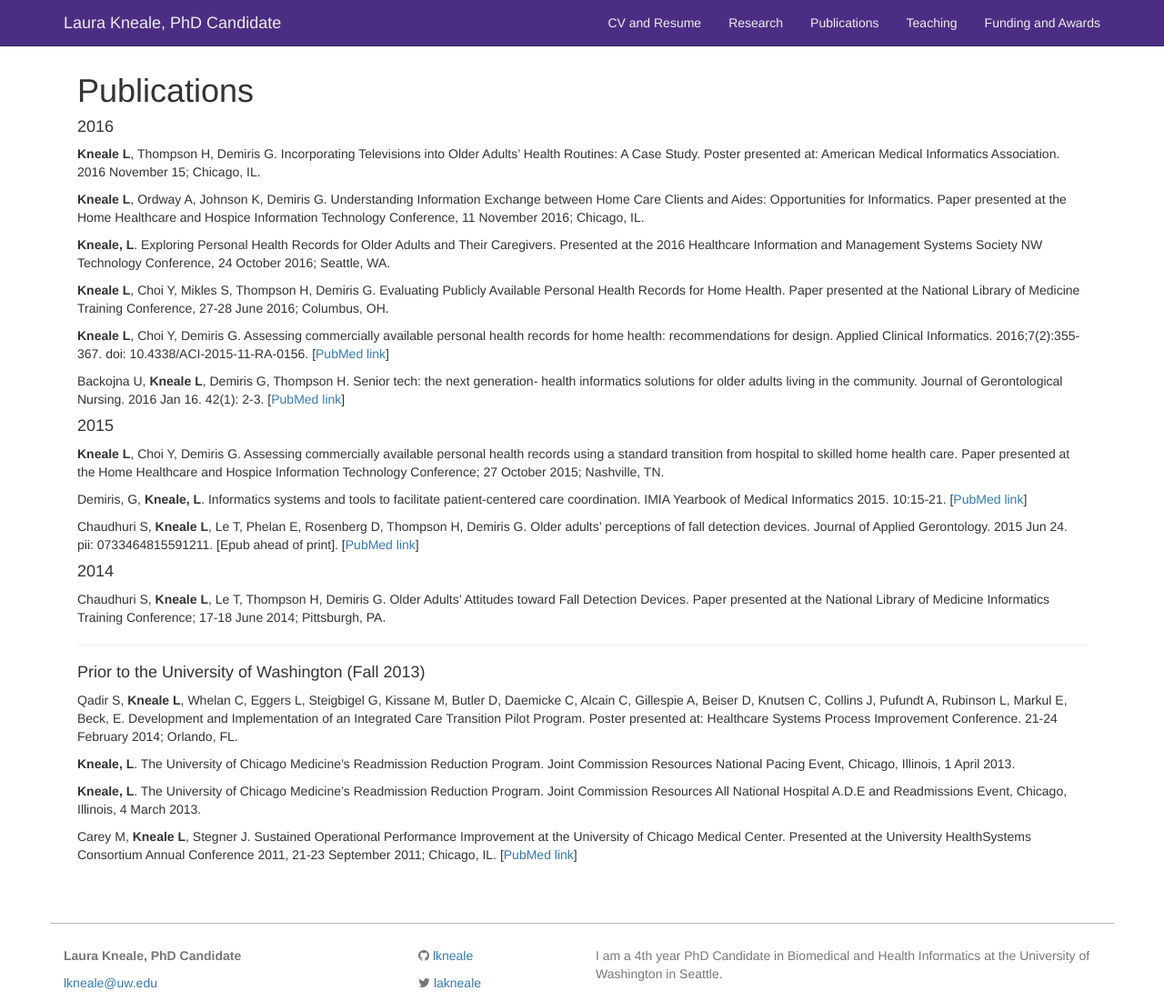
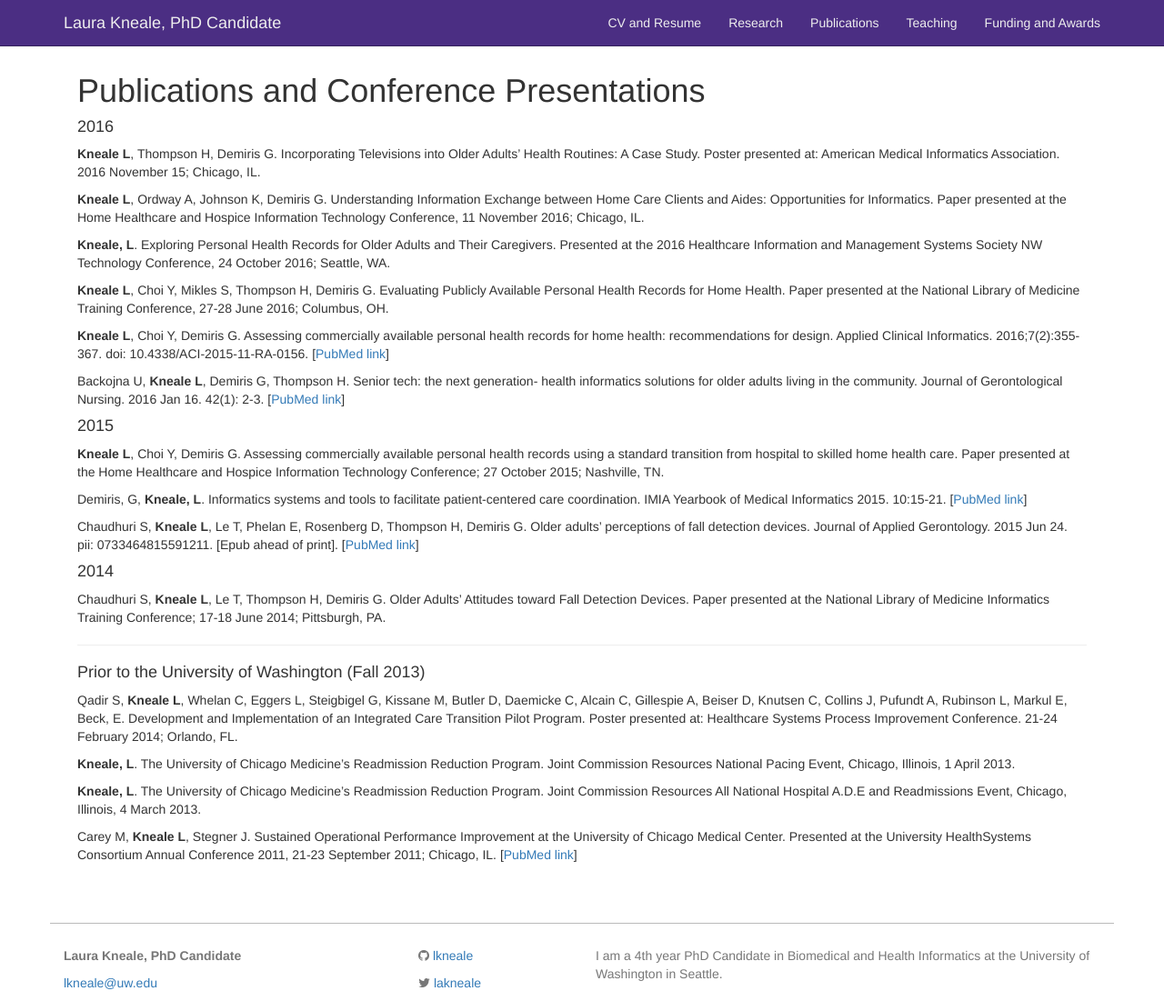
Before and after one commit to lkneale/lkneale.github.io, a Jekyll site: the page built from publications.md, in a window 1280 px wide and 1101 px high. Shown: the whole window at 91% size. Built offline with Jekyll 4.4.1, drawn with Linux system fonts in a browser that asks for light colours.

Commit message:
Update publications.md

```diff
--- a/publications.md
+++ b/publications.md
@@ -1,6 +1,6 @@
 ---
 layout: page
-title: Publications
+title: Publications and Conference Presentations
 permalink: /publications/
 ---
 
```
